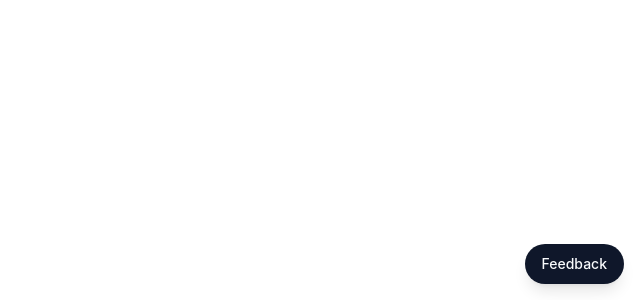
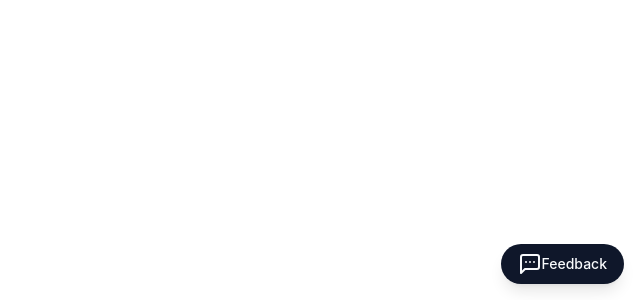
Before and after one commit to butlerem/reactform, a React (Vite) app: page / in a window 1280 px wide. Shown: the part 500-800 px from the top of the page, without its empty margins (640-1280 px from the left). Built offline with nearby package versions, Linux system fonts and the light colour scheme.

Commit message:
Wrap feedback widget React component in custom Web Component

```diff
--- a/src/components/Widget.jsx
+++ b/src/components/Widget.jsx
@@ -35,7 +35,8 @@ export const Widget = () => {
       <Popover>
         <PopoverTrigger asChild>
           <Button className="rounded-full shadow-lg
-          hover:scale-105">Feedback</Button>
+          hover:scale-105">
+            <MessageIcon className="mr-2 h-4.5 w-4.5"/>Feedback</Button>
         </PopoverTrigger>
         <PopoverContent>
           { submitted ? (<div>
@@ -117,3 +118,26 @@ return (
         </svg>
     );
 }
+
+function MessageIcon(props) {
+  return (
+    <svg
+    {...props}
+    xmlns="http://www.w3.org/2000/svg"
+    width="24"
+    height="24"
+    viewBox="0 0 24 24"
+    fill="none"
+    stroke="currentColor"
+    stroke-width="2"
+    stroke-linecap="round"
+    stroke-linejoin="round"
+    class="lucide lucide-message-square-more"
+    >
+    <path d="M21 15a2 2 0 0 1-2 2H7l-4 4V5a2 2 0 0 1 2-2h14a2 2 0 0 1 2 2z"/>
+    <path d="M8 10h.01"/>
+    <path d="M12 10h.01"/>
+    <path d="M16 10h.01"/>
+    </svg>
+  )
+}
--- /dev/null
+++ b/src/web-component.js
@@ -0,0 +1,29 @@
+import ReactDom from 'react-dom/client';
+import { Widget } from './components/Widget';
+
+export const normalizeAttribute = (attribute) => {
+  return attribute.replace( /-([a-z])/g, (_, letter) => letter.toUpperCase());
+};
+
+class WidgetWebComponent extends HTMLElement {
+  constructor() {
+    super();
+    this.attachShadow({ mode: "open "});
+  }
+
+  connectedCallback() {
+    const props = this.getPropsFromAttributes();
+    const root = ReactDom.createRoot(this.shadowRoot);
+    root.render(<Widget {...props} />);
+  }
+
+  getPropsFromAttributes() {
+    const props = {};
+    for (const {name, value } of this.attributes) {
+      props[normalizeAttribute(name)] = value;
+    }
+    return props;
+  }
+}
+
+export default WidgetWebComponent
```
